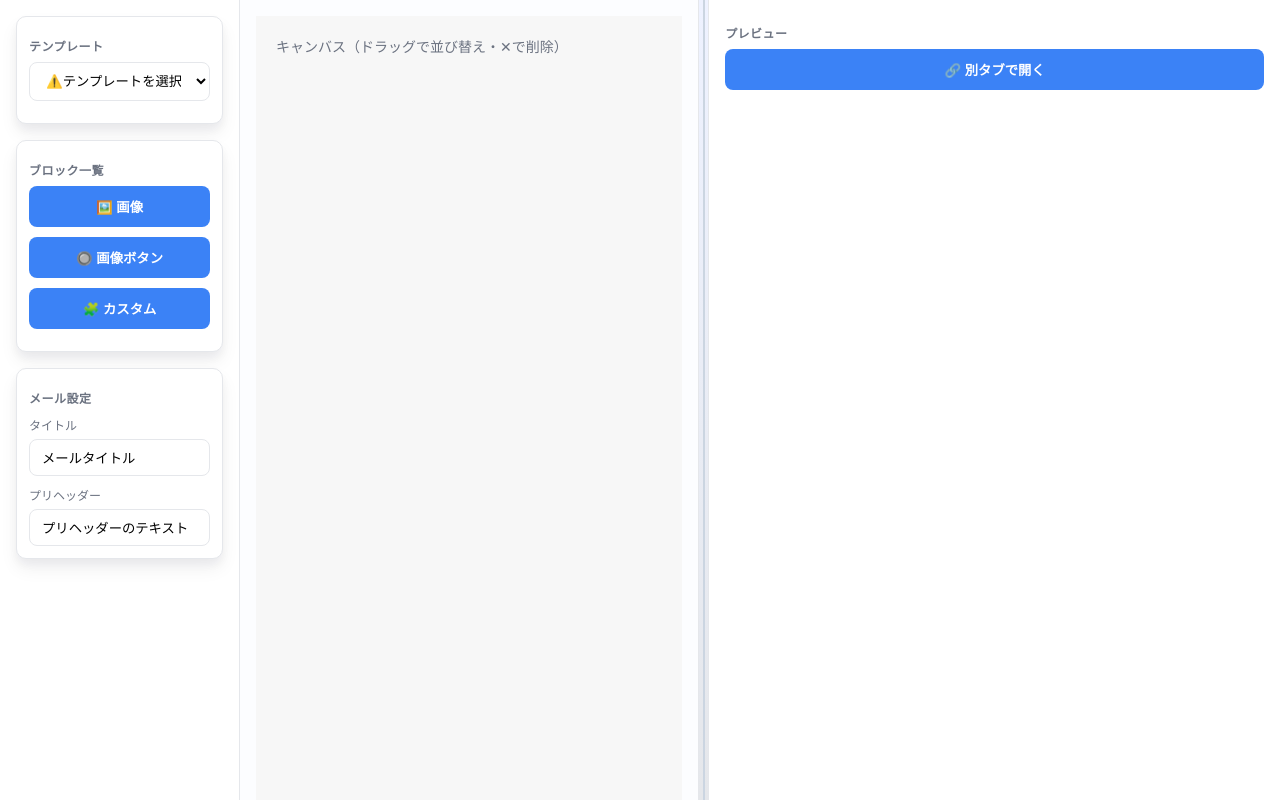
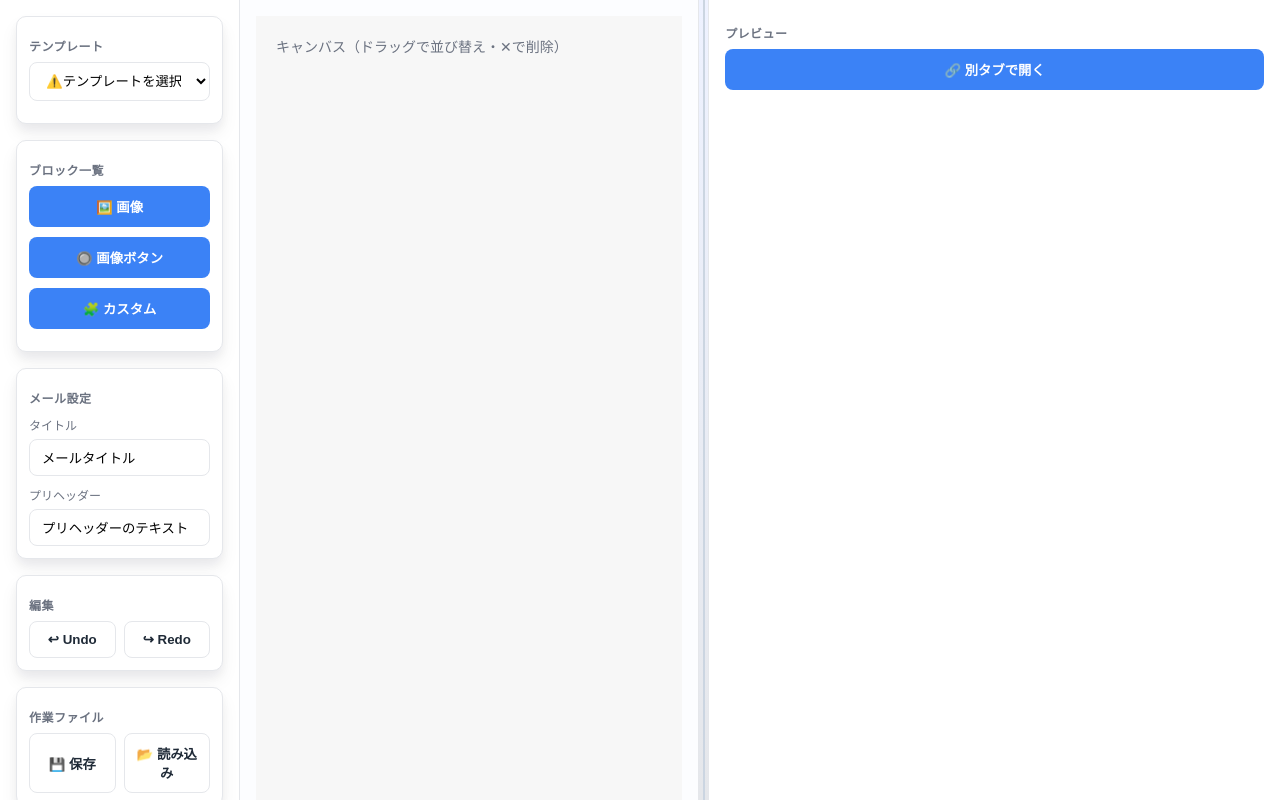
Before and after one commit to akase-github/no-code-tool, a React (Create React App) app: page / in a window 1280 px wide. Built offline with nearby package versions, Linux system fonts and the light colour scheme.

Commit message:
Undo/Redo機能追加、JSON保存/読込機能追加

```diff
--- a/src/App.tsx
+++ b/src/App.tsx
@@ -1,20 +1,31 @@
-import React, { useEffect, useState } from 'react';
+import React, { useEffect, useMemo, useRef, useState } from 'react';
 import BlockList from './components/BlockList';
 import PropertiesPanel from './components/PropertiesPanel';
 import Preview from './components/Preview';
 import Canvas from './components/Canvas';
 import { v4 as uuidv4 } from 'uuid';
-import { BlockData, BlockType } from './types/types';
+import { BlockData, BlockType, DocumentState } from './types/types';
 import { templates, HtmlTemplate } from './templates/templates';
+import { useHistory } from './hooks/useHistory';
 
 const App: React.FC = () => {
-  const [blocks, setBlocks] = useState<BlockData[]>([]);
+  // 履歴管理対象のドキュメント状態
+  const initialDoc: DocumentState = useMemo(
+    () => ({
+      titleText: 'メールタイトル',
+      preheaderText: 'プリヘッダーのテキスト',
+      templateId: null,
+      canvasWidth: 600,
+      blocks: [],
+    }),
+    []
+  );
+  const { present, set, undo, redo, canUndo, canRedo } = useHistory<DocumentState>(initialDoc);
+
   const [selectedBlockId, setSelectedBlockId] = useState<string | null>(null);
   const [selectedTemplate, setSelectedTemplate] = useState<HtmlTemplate | null>(null);
   const [templateHtml, setTemplateHtml] = useState<string>('');
-  const [titleText, setTitleText] = useState('メールタイトル');
-  const [preheaderText, setPreheaderText] = useState('プリヘッダーのテキスト');
-  const [canvasWidth, setCanvasWidth] = useState(600); // ⭐ Canvasの幅
+  const fileInputRef = useRef<HTMLInputElement>(null);
 
   const handleAddBlock = (type: BlockType) => {
     const base: BlockData = { id: uuidv4(), type };
@@ -24,7 +35,7 @@ const App: React.FC = () => {
         : type === 'button'
         ? { ...base, src: '画像URLを入力', alt: 'ボタン画像のalt', href: 'リンクを入力' }
         : { ...base, html: '<!-- カスタムHTMLをここに -->' };
-    setBlocks((prev) => [...prev, newBlock]);
+    set({ ...present, blocks: [...present.blocks, newBlock] });
   };
 
   const handleSelectBlock = (id: string) => {
@@ -32,31 +43,39 @@ const App: React.FC = () => {
   };
 
   const handleUpdateBlock = (updatedBlock: BlockData) => {
-    setBlocks((prev) =>
-      prev.map((block) => (block.id === updatedBlock.id ? updatedBlock : block))
-    );
+    const nextBlocks = present.blocks.map((block) => (block.id === updatedBlock.id ? updatedBlock : block));
+    set({ ...present, blocks: nextBlocks });
   };
 
   const handleDeleteBlock = (id: string) => {
-    setBlocks((prev) => prev.filter((block) => block.id !== id));
+    const nextBlocks = present.blocks.filter((block) => block.id !== id);
+    set({ ...present, blocks: nextBlocks });
     if (selectedBlockId === id) {
       setSelectedBlockId(null);
     }
   };
 
   const handleTemplateSelect = (templateId: string) => {
-    const found = templates.find((t) => t.id === templateId) || null;
-    setSelectedTemplate(found);
+    set({ ...present, templateId });
   };
 
+  // templateId からテンプレートを解決
   useEffect(() => {
-    if (!selectedTemplate) return;
+    const found = templates.find((t) => t.id === present.templateId) || null;
+    setSelectedTemplate(found);
+  }, [present.templateId]);
+
+  useEffect(() => {
+    if (!selectedTemplate) {
+      setTemplateHtml('');
+      return;
+    }
     fetch(selectedTemplate.file)
       .then((res) => res.text())
       .then((html) => setTemplateHtml(html));
   }, [selectedTemplate]);
 
-  const renderedBlocks = blocks
+  const renderedBlocks = present.blocks
     .map((b) => {
       if (b.type === 'image') {
         return `<tr><td align="center"><img src="${b.src || ''}" alt="${b.alt || ''}" width="750" /></td></tr>`;
@@ -74,15 +93,15 @@ const App: React.FC = () => {
     .join('');
 
   const finalHtml = templateHtml
-    .replace('TITLE_PLACEHOLDER', titleText)
+    .replace('TITLE_PLACEHOLDER', present.titleText)
     .replace(
       '<span id="preheader-placeholder" style="color:#f3f3f3;font-size:0;line-height:0;"></span>',
-      `<div style="display:none; mso-hide:all; font-size:1px; color:#ffffff; line-height:1px; max-height:0px; max-width:0px; opacity:0; overflow:hidden;">${preheaderText}</div>`
+      `<div style="display:none; mso-hide:all; font-size:1px; color:#ffffff; line-height:1px; max-height:0px; max-width:0px; opacity:0; overflow:hidden;">${present.preheaderText}</div>`
     )
-    .replace('PREHEADER_PLACEHOLDER', preheaderText)
+    .replace('PREHEADER_PLACEHOLDER', present.preheaderText)
     .replace('<tr id="block-placeholder"></tr>', renderedBlocks)
 
-  const selectedBlock = blocks.find((b) => b.id === selectedBlockId) || null;
+  const selectedBlock = present.blocks.find((b) => b.id === selectedBlockId) || null;
 
    return (
     <div className="app-layout" style={{ overscrollBehaviorX: 'none' }}>
@@ -95,8 +114,8 @@ const App: React.FC = () => {
             タイトル
             <input
               type="text"
-              value={titleText}
-              onChange={(e) => setTitleText(e.target.value)}
+              value={present.titleText}
+              onChange={(e) => set({ ...present, titleText: e.target.value })}
               className="ui-input"
               style={{ marginTop: 6 }}
             />
@@ -105,12 +124,64 @@ const App: React.FC = () => {
             プリヘッダー
             <input
               type="text"
-              value={preheaderText}
-              onChange={(e) => setPreheaderText(e.target.value)}
+              value={present.preheaderText}
+              onChange={(e) => set({ ...present, preheaderText: e.target.value })}
               className="ui-input"
               style={{ marginTop: 6 }}
             />
           </label>
+        </div>
+
+        <div className="group">
+          <h3 className="section-title">編集</h3>
+          <div style={{ display: 'grid', gridTemplateColumns: '1fr 1fr', gap: 8 }}>
+            <button className="ui-button secondary" onClick={undo} disabled={!canUndo}>↩ Undo</button>
+            <button className="ui-button secondary" onClick={redo} disabled={!canRedo}>↪ Redo</button>
+          </div>
+        </div>
+
+        <div className="group">
+          <h3 className="section-title">作業ファイル</h3>
+          <div style={{ display: 'grid', gridTemplateColumns: '1fr 1fr', gap: 8 }}>
+            <button
+              className="ui-button secondary"
+              onClick={() => {
+                const doc = { ...present };
+                const blob = new Blob([JSON.stringify(doc, null, 2)], { type: 'application/json' });
+                const url = URL.createObjectURL(blob);
+                const a = document.createElement('a');
+                a.href = url;
+                a.download = 'document.json';
+                a.click();
+                URL.revokeObjectURL(url);
+              }}
+            >
+              💾 保存
+            </button>
+            <button className="ui-button secondary" onClick={() => fileInputRef.current?.click()}>📂 読み込み</button>
+            <input
+              ref={fileInputRef}
+              type="file"
+              accept="application/json"
+              style={{ display: 'none' }}
+              onChange={async (e) => {
+                const inputEl = e.currentTarget as HTMLInputElement;
+                const file = inputEl.files?.[0];
+                if (!file) return;
+                const text = await file.text();
+                try {
+                  const parsed = JSON.parse(text) as DocumentState;
+                  // 最低限のバリデーション
+                  if (!parsed || !('blocks' in parsed)) throw new Error('invalid');
+                  set(parsed);
+                } catch {
+                  alert('不正なJSONです');
+                } finally {
+                  if (inputEl) inputEl.value = '';
+                }
+              }}
+            />
+          </div>
         </div>
       </div>
 
@@ -125,12 +196,12 @@ const App: React.FC = () => {
         }}
       >
         {/* キャンバス */}
-        <div className="canvas-wrapper" style={{ width: `${canvasWidth}px` }}>
+        <div className="canvas-wrapper" style={{ width: `${present.canvasWidth}px` }}>
           <Canvas
-            blocks={blocks}
+            blocks={present.blocks}
             selectedBlockId={selectedBlockId}
             onSelectBlock={handleSelectBlock}
-            setBlocks={setBlocks}
+            setBlocks={(newBlocks) => set({ ...present, blocks: newBlocks })}
             onDeleteBlock={handleDeleteBlock}
           />
         </div>
@@ -140,12 +211,12 @@ const App: React.FC = () => {
           className="resizer"
           onMouseDown={(e) => {
             const startX = e.clientX;
-            const startWidth = canvasWidth;
+            const startWidth = present.canvasWidth;
             document.body.style.userSelect = 'none';
 
             const onMouseMove = (e: MouseEvent) => {
               const newWidth = Math.max(300, startWidth + (e.clientX - startX));
-              setCanvasWidth(newWidth);
+              set({ ...present, canvasWidth: newWidth });
             };
 
             const onMouseUp = () => {
--- /dev/null
+++ b/src/hooks/useHistory.ts
@@ -0,0 +1,59 @@
+import { useCallback, useState } from 'react';
+
+export interface HistoryState<T> {
+  past: T[];
+  present: T;
+  future: T[];
+}
+
+export function useHistory<T>(initial: T) {
+  const [{ past, present, future }, setHistory] = useState<HistoryState<T>>({
+    past: [],
+    present: initial,
+    future: [],
+  });
+
+  const set = useCallback((next: T) => {
+    setHistory((state) => ({
+      past: [...state.past, state.present],
+      present: next,
+      future: [],
+    }));
+  }, []);
+
+  const undo = useCallback(() => {
+    setHistory((state) => {
+      if (state.past.length === 0) return state;
+      const newPast = state.past.slice(0, -1);
+      const prev = state.past[state.past.length - 1];
+      return {
+        past: newPast,
+        present: prev,
+        future: [state.present, ...state.future],
+      };
+    });
+  }, []);
+
+  const redo = useCallback(() => {
+    setHistory((state) => {
+      if (state.future.length === 0) return state;
+      const [next, ...rest] = state.future;
+      return {
+        past: [...state.past, state.present],
+        present: next,
+        future: rest,
+      };
+    });
+  }, []);
+
+  return {
+    past,
+    present,
+    future,
+    set,
+    undo,
+    redo,
+    canUndo: past.length > 0,
+    canRedo: future.length > 0,
+  } as const;
+}
```
Also changed, not shown: src/types/types.ts (+8 -0 lines).
